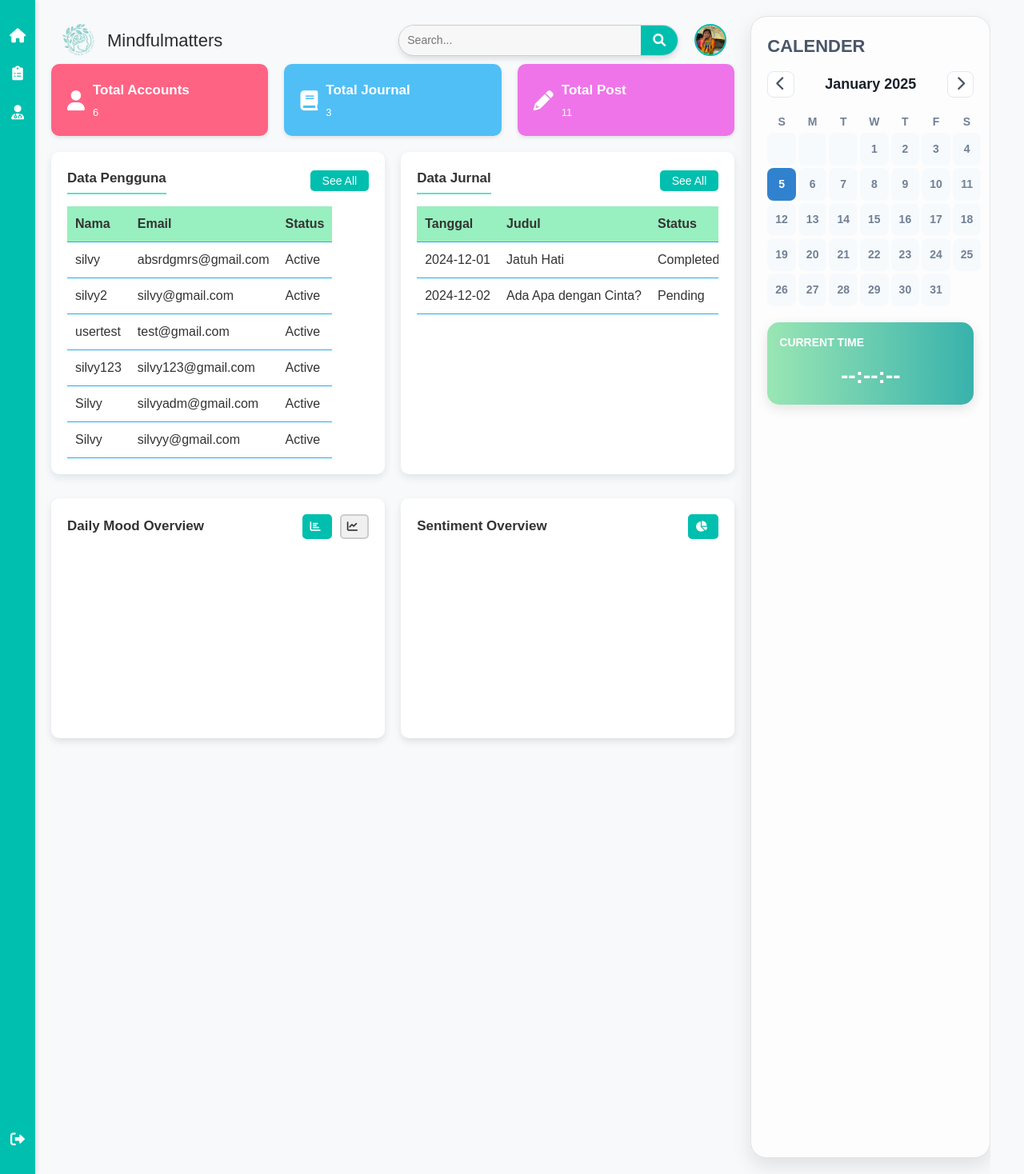
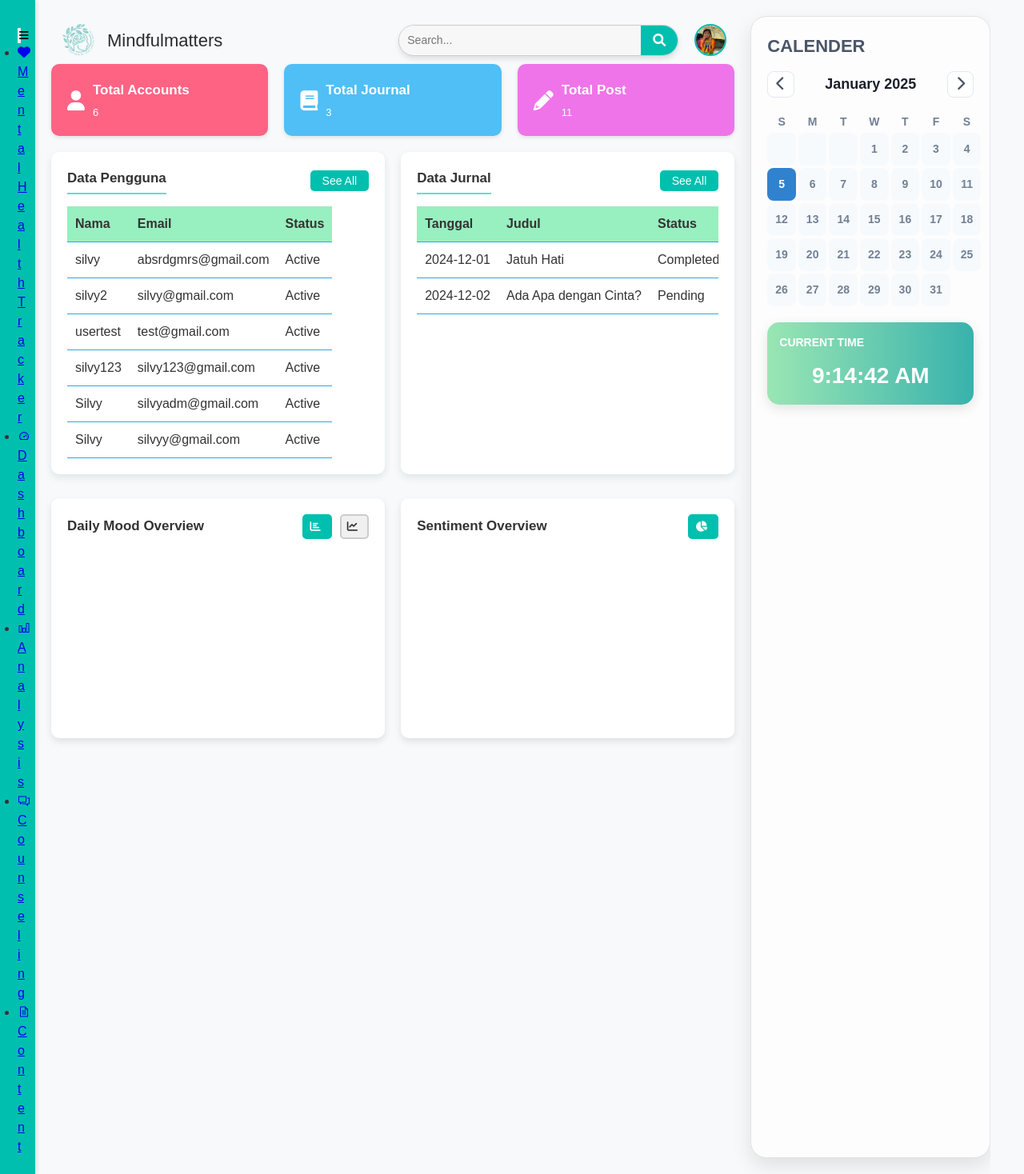
Before and after one commit to absrdprogrammer/mental-health-tracker-web, a CodeIgniter app: page /mental-health-tracker/index.php/admin/index in a window 1280 px wide. Shown: the whole page at 80% size. Run offline with CodeIgniter, Linux system fonts and the light colour scheme; data comes from the database, SQL or seed files in the repository; a map, chart or similar area stays blank.

Commit message:
update dashboard.php

```diff
--- a/application/views/admin/dashboard.php
+++ b/application/views/admin/dashboard.php
@@ -17,28 +17,43 @@
 <body>
     <div class="dashboard">
         <!-- Sidebar -->
-    <div class="sidebar">
-      <div class="menu-top">
-        <button class="home-btn">
-          <i class="fas fa-home"></i>
-        </button>
-        <a href="daftar_user.php">
-          <button class="list-btn">
-            <i class="fas fa-clipboard-list"></i>
-          </button>
-        </a>
-        <a href="daftar_psikolog.php">
-          <button class="list-btn">
-            <i class="fa-solid fa-user-doctor"></i>
-          </button>
-        </a>
-      </div>
-      <div class="menu-bottom">
-        <button class="logout-btn" onclick="logout()">
-          <i class="fas fa-sign-out-alt"></i>
-        </button>
-      </div>
-    </div>
+        <div class="sidebar" id="sidebar">
+            <button class="sidebar-toggle" id="sidebar-toggle">
+                <i class="fas fa-bars"></i>
+            </button>
+            <ul class="menu">
+                <li>
+                    <a href="#">
+                        <i class="fas fa-heart"></i>
+                        <span class="menu-text">Mental Health <center>Tracker</center></span>
+                    </a>
+                </li>
+                <li>
+                    <a href="#">
+                        <i class="las la-tachometer-alt"></i>
+                        <span class="menu-text">Dashboard</span>
+                    </a>
+                </li>
+                <li>
+                    <a href="#">
+                        <i class="las la-chart-bar"></i>
+                        <span class="menu-text">Analysis</span>
+                    </a>
+                </li>
+                <li>
+                    <a href="#">
+                        <i class="las la-comments"></i>
+                        <span class="menu-text">Counseling</span>
+                    </a>
+                </li>
+                <li>
+                    <a href="#">
+                        <i class="las la-file-alt"></i>
+                        <span class="menu-text">Content</span>
+                    </a>
+                </li>
+            </ul>
+        </div>
 
         <!-- Main Content -->
         <main class="content">
```
